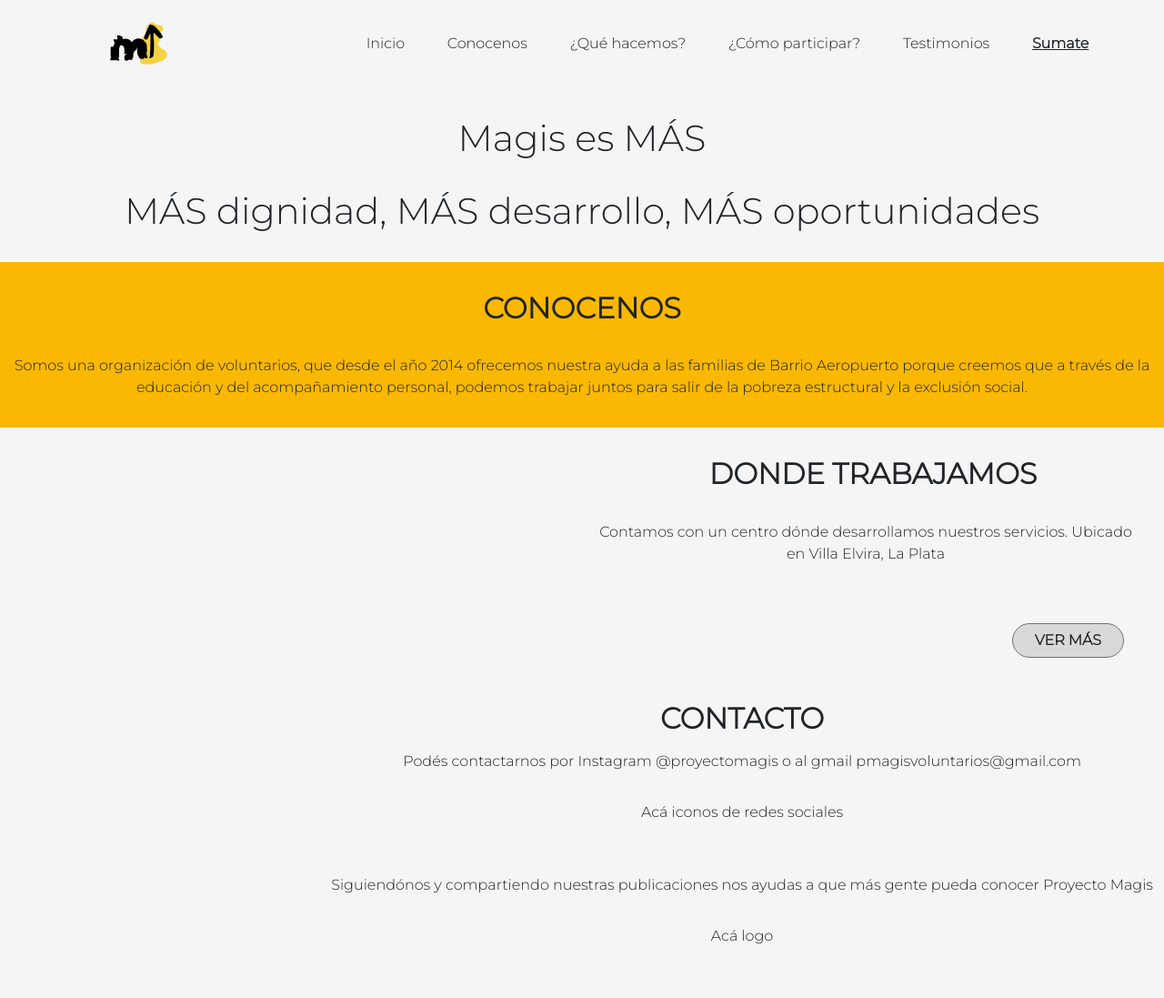
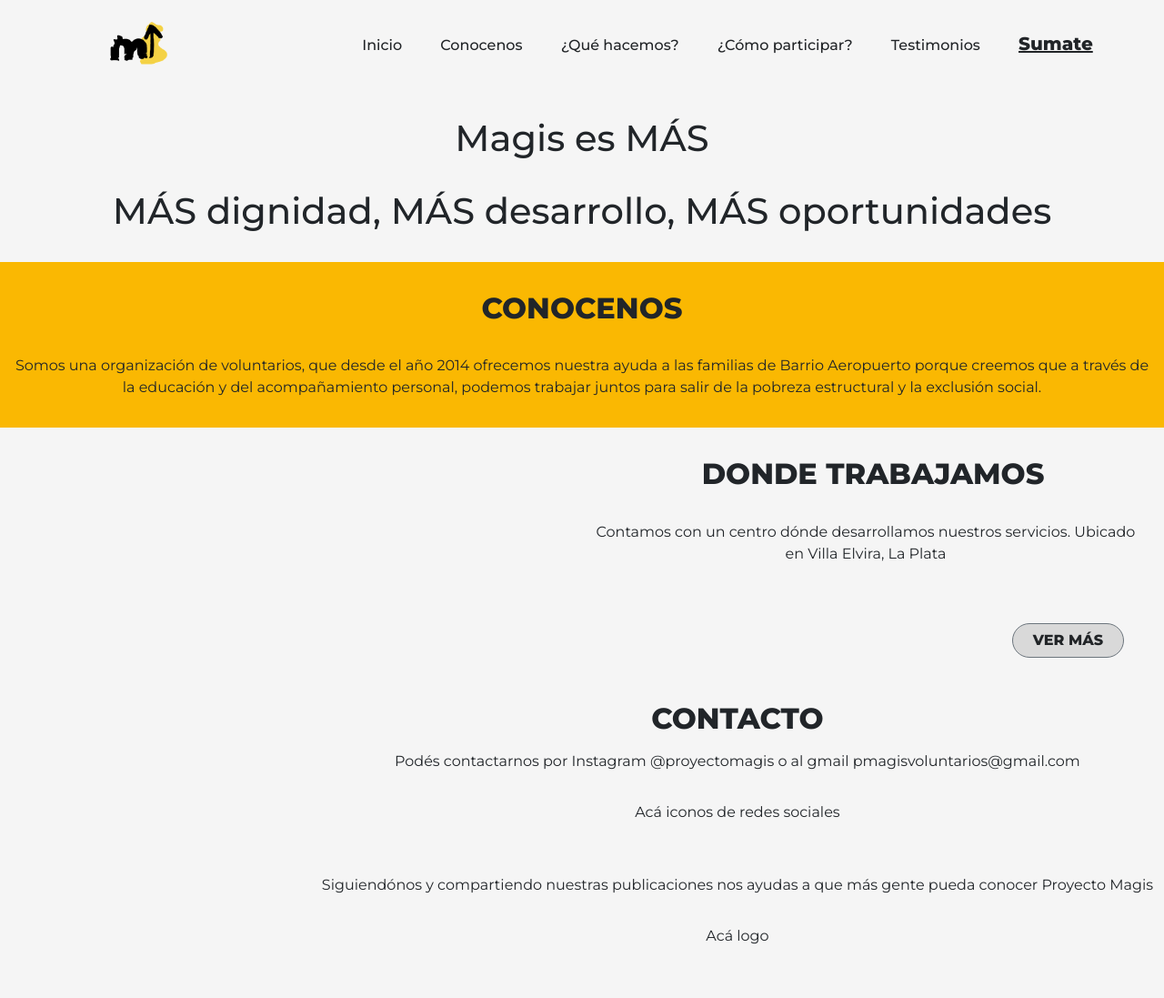
Before and after one commit to Maximiliano-Friss/ProyectoMagis, a website: page index.html in a window 1280 px wide. Shown: the whole page at 91% size. Drawn offline with nearby package versions, Linux system fonts and the light colour scheme.

Commit message:
Se crea map de font weights en font.scss

```diff
--- a/index.html
+++ b/index.html
@@ -8,8 +8,8 @@
 	<link href="./node_modules/bootstrap/dist/css/bootstrap.min.css" rel="stylesheet">
 	<!--Google Fonts-->
 	<link rel="preconnect" href="https://fonts.googleapis.com">
-	<link rel="preconnect" href="https://fonts.gstatic.com" crossorigin>
-	<link href="https://fonts.googleapis.com/css2?family=Montserrat:wght@300&display=swap" rel="stylesheet">
+    <link rel="preconnect" href="https://fonts.gstatic.com" crossorigin>
+    <link href="https://fonts.googleapis.com/css2?family=Montserrat:wght@400;500;800&display=swap" rel="stylesheet">
 	<!--Custom CSS -->
 	<link rel="stylesheet" href="./css/styles.css">
 	<title>Proyecto Magis</title>
--- a/scss/_fonts.scss
+++ b/scss/_fonts.scss
@@ -1,4 +1,7 @@
-@font-face {
-    font-family: 'font-titulos';
-    src: url('https://fonts.googleapis.com/css2?family=Montserrat:wght@800&display=swap');
-}
+$main_font: 'Montserrat', sans-serif;
+
+$main_font_weight: (
+    titulo: 800,
+    subtitulo: 500,
+    cuerpo: 400
+);
--- a/scss/_header.scss
+++ b/scss/_header.scss
@@ -1,7 +1,9 @@
+@import 'fonts';
 header {
 	display: grid;
 	grid-template-columns: repeat(12,1fr);
 	height: 6rem;
+    font-weight: map-get($main_font_weight, subtitulo);
 
 	.brand_container {
 		display: flex;
@@ -10,7 +12,7 @@ header {
 		grid-column: 2/3;
 
 		img {
-				width: 4rem;
+            width: 4rem;
 		}
 	}
 
@@ -19,15 +21,18 @@ header {
 
 		.navbar_link {
 			text-decoration: none;
+
 		}
 
 		.navbar_link_special {
 			text-decoration: underline;
-			font-weight: bold;
+            font-size: 1.25rem;
+            font-weight: map-get($main_font_weight, titulo);
 		}
 
 		.navbar_links_container {
 			display: flex;
+            align-items: baseline;
 			justify-content: space-evenly;
 			width: 100%;
 		}
--- a/scss/styles.scss
+++ b/scss/styles.scss
@@ -5,12 +5,12 @@
 
 $body-bg: #F5F5F5;
 $link-color: #212427;
+$font-family-sans-serif: $main_font;
 @import '../node_modules/bootstrap/scss/bootstrap.scss';
 
 * {
 	margin: 0;
 	padding: 0;
-	font-family: 'Montserrat';
 }
 
 body {
```
Also changed, not shown: css/styles.css.
